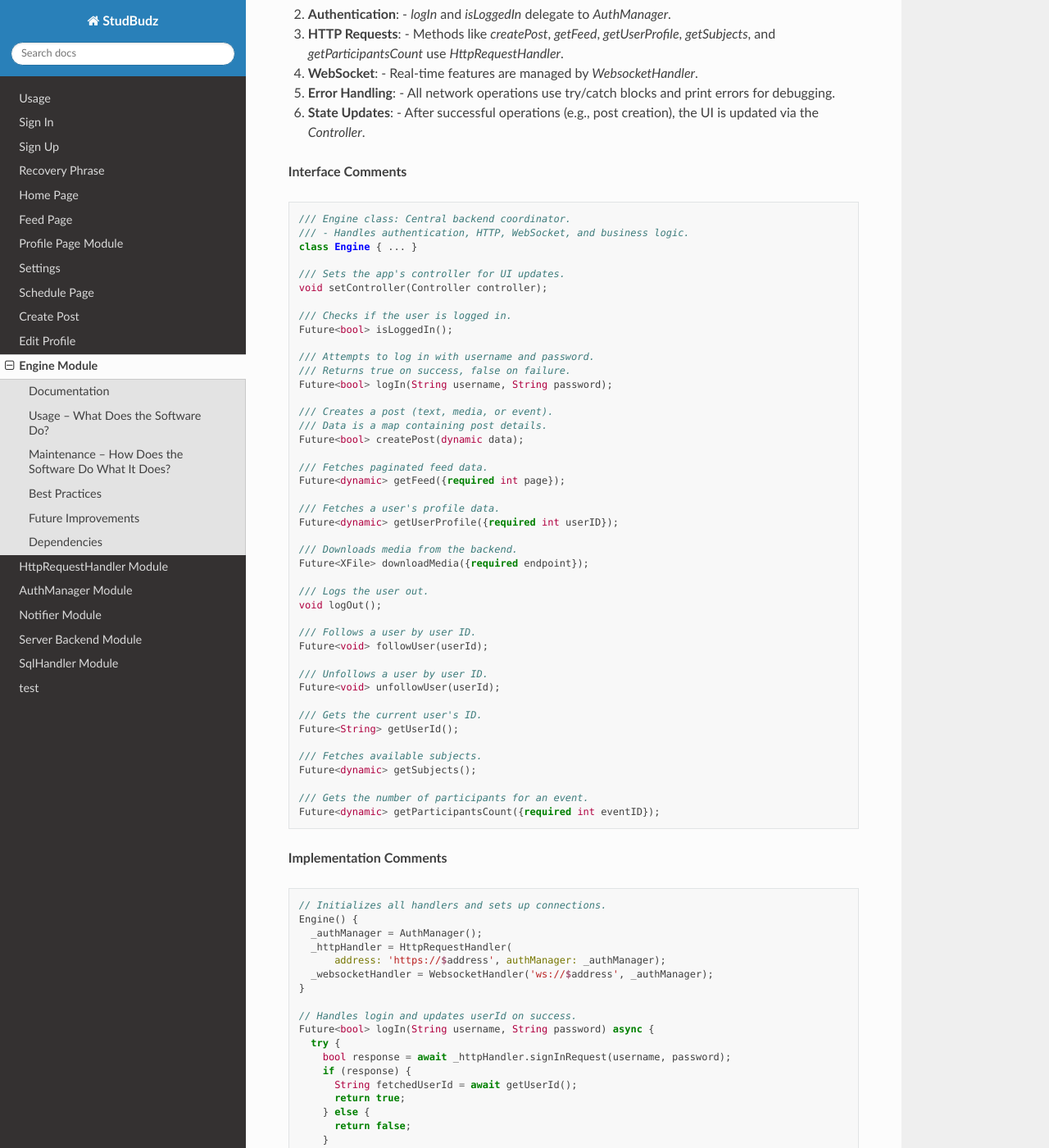
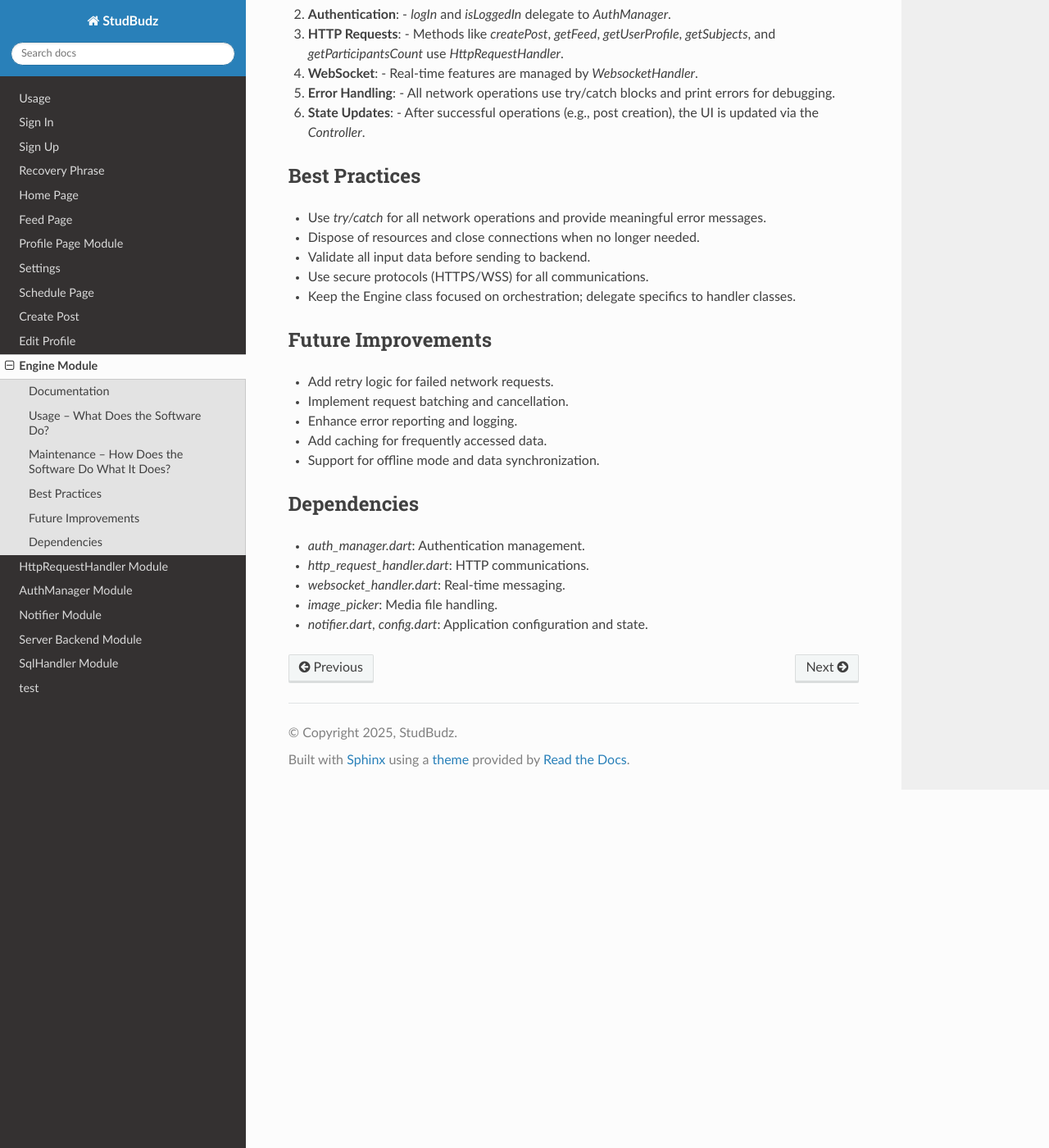
Before and after one commit to Basnoo05/rtd-tutorial, a Sphinx documentation site: the page built from docs/source/engine.rst, in a window 1280 px wide and 1400 px high, scrolled down 1382 px. Shown: the whole window at 82% size. Built offline with Sphinx 7.4.7 and the Read the Docs theme 3.1.0, drawn with Linux system fonts in a browser that asks for light colours; some of the changed text lies outside the part shown.

Commit message:
Update engine.rst

```diff
--- a/docs/source/engine.rst
+++ b/docs/source/engine.rst
@@ -71,115 +71,6 @@ Maintenance – How Does the Software Do What It Does?
 6. **State Updates**:
    - After successful operations (e.g., post creation), the UI is updated via the `Controller`.
 
-**Interface Comments**
-
-.. code-block:: dart
-
-   /// Engine class: Central backend coordinator.
-   /// - Handles authentication, HTTP, WebSocket, and business logic.
-   class Engine { ... }
-
-   /// Sets the app's controller for UI updates.
-   void setController(Controller controller);
-
-   /// Checks if the user is logged in.
-   Future<bool> isLoggedIn();
-
-   /// Attempts to log in with username and password.
-   /// Returns true on success, false on failure.
-   Future<bool> logIn(String username, String password);
-
-   /// Creates a post (text, media, or event).
-   /// Data is a map containing post details.
-   Future<bool> createPost(dynamic data);
-
-   /// Fetches paginated feed data.
-   Future<dynamic> getFeed({required int page});
-
-   /// Fetches a user's profile data.
-   Future<dynamic> getUserProfile({required int userID});
-
-   /// Downloads media from the backend.
-   Future<XFile> downloadMedia({required endpoint});
-
-   /// Logs the user out.
-   void logOut();
-
-   /// Follows a user by user ID.
-   Future<void> followUser(userId);
-
-   /// Unfollows a user by user ID.
-   Future<void> unfollowUser(userId);
-
-   /// Gets the current user's ID.
-   Future<String> getUserId();
-
-   /// Fetches available subjects.
-   Future<dynamic> getSubjects();
-
-   /// Gets the number of participants for an event.
-   Future<dynamic> getParticipantsCount({required int eventID});
-
-**Implementation Comments**
-
-.. code-block:: dart
-
-   // Initializes all handlers and sets up connections.
-   Engine() {
-     _authManager = AuthManager();
-     _httpHandler = HttpRequestHandler(
-         address: 'https://$address', authManager: _authManager);
-     _websocketHandler = WebsocketHandler('ws://$address', _authManager);
-   }
-
-   // Handles login and updates userId on success.
-   Future<bool> logIn(String username, String password) async {
-     try {
-       bool response = await _httpHandler.signInRequest(username, password);
-       if (response) {
-         String fetchedUserId = await getUserId();
-         return true;
-       } else {
-         return false;
-       }
-     } catch (e) {
-       return false;
-     }
-   }
-
-   // Unified post creation logic for text, media, and event posts.
-   Future<bool> createPost(dynamic data) async {
-     String postType = data["type"];
-     switch (postType) {
-       case 'text':
-         // sendData to 'textPost'
-         break;
-       case 'media':
-         // sendData to 'mediaPost'
-         break;
-       case 'event':
-         // sendData to 'eventPost'
-         break;
-       default:
-         print('Unknown post type');
-     }
-     return false;
-   }
-
-   // Handles fetching paginated feed data.
-   Future<dynamic> getFeed({required int page}) async {
-     final params = {'page': '$page'};
-     return await _httpHandler.fetchData('feed', queryParams: params);
-   }
-
-   // Handles following and unfollowing users.
-   Future<void> followUser(userId) async {
-     await _httpHandler.sendData('follow', {'userID': userId});
-   }
-
-   Future<void> unfollowUser(userId) async {
-     await _httpHandler.sendData('unfollow', {'userID': userId});
-   }
 
 Best Practices
 --------------
```
